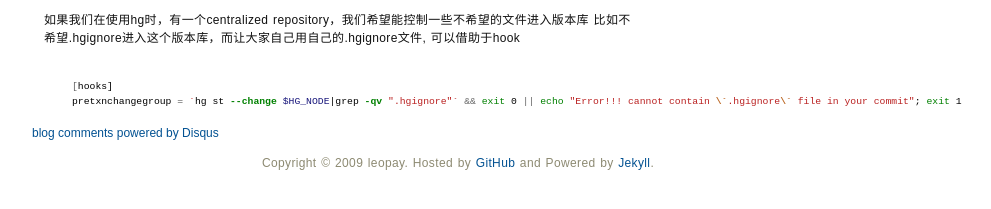
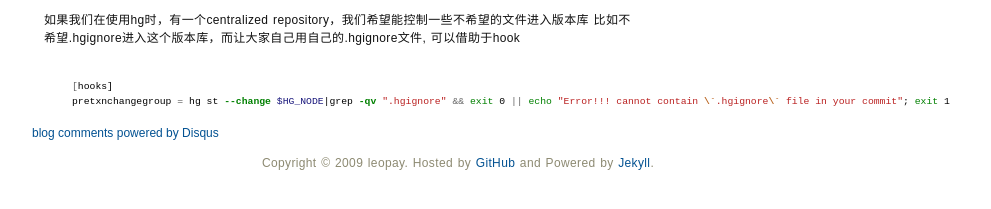
Before and after one commit to leopay/leopay.github.com, a Jekyll site: the page built from _posts/2011-04-21-mercurial-hooks.html, in a window 1280 px wide. Shown: the part 189-398 px from the top of the page, without its empty margins (188-1179 px from the left). Built offline with Jekyll 4.4.1, drawn with Linux system fonts in a browser that asks for light colours; Markdown is read by kramdown in place of the engine named in the settings; comment, search, counter and statistics services are not loaded.

```diff
--- a/_posts/2011-04-21-mercurial-hooks.html
+++ b/_posts/2011-04-21-mercurial-hooks.html
@@ -9,5 +9,5 @@ title: mercurial(hg) hooks
 </p>
 {% highlight bash %}
 [hooks]
-pretxnchangegroup = `hg st --change $HG_NODE|grep -qv ".hgignore"` && exit 0 || echo "Error!!! cannot contain \`.hgignore\` file in your commit"; exit 1
+pretxnchangegroup = hg st --change $HG_NODE|grep -qv ".hgignore" && exit 0 || echo "Error!!! cannot contain \`.hgignore\` file in your commit"; exit 1
 {% endhighlight %}
```
